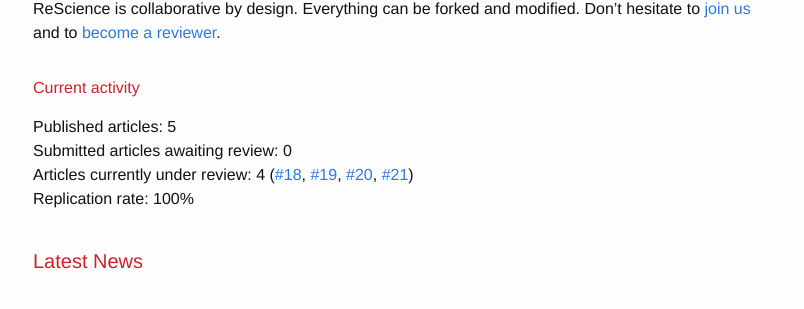
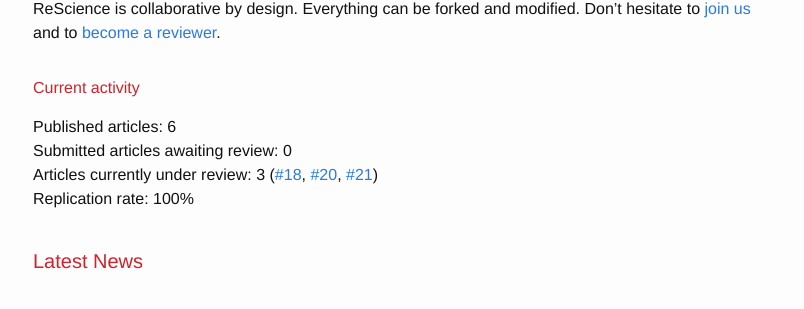
Before and after one commit to ReScience/rescience.github.io, a Jekyll site: the page built from index.md, in a window 1280 px wide. Shown: the part 494-803 px from the top of the page, without its empty margins (237-1041 px from the left). Built offline with Jekyll 4.4.1, drawn with Linux system fonts in a browser that asks for light colours.

Commit message:
Updated stats

```diff
--- a/index.md
+++ b/index.md
@@ -24,14 +24,12 @@
 
 ### Current activity
 
-Published articles: 5
+Published articles: 6
 Submitted articles awaiting review:	0
-Articles currently under review:	4 ([#18], [#19], [#20], [#21])
+Articles currently under review:	3 ([#18], [#20], [#21])
 **Replication rate: 100%**
 
-[#17]: https://github.com/ReScience/ReScience-submission/pull/17
 [#18]: https://github.com/ReScience/ReScience-submission/pull/18
-[#19]: https://github.com/ReScience/ReScience-submission/pull/19
 [#20]: https://github.com/ReScience/ReScience-submission/pull/20
 [#21]: https://github.com/ReScience/ReScience-submission/pull/21
 
```
